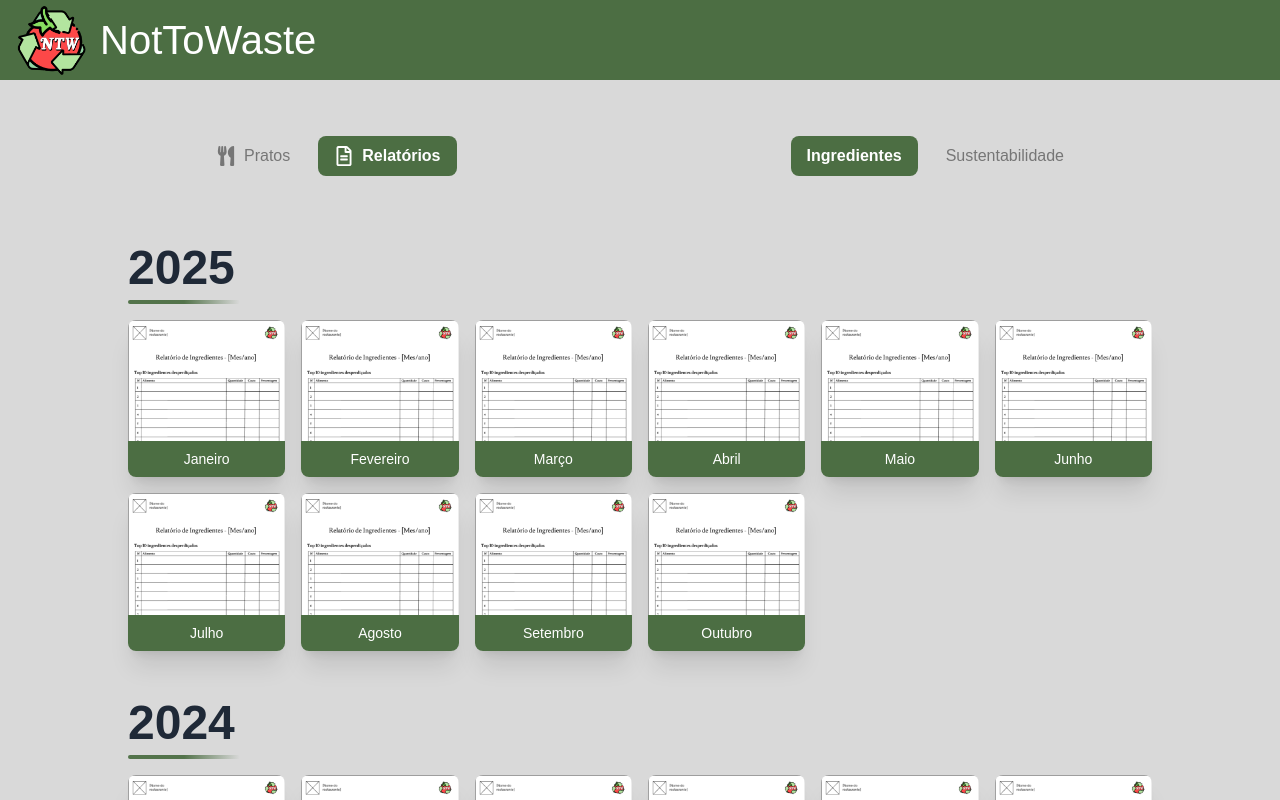
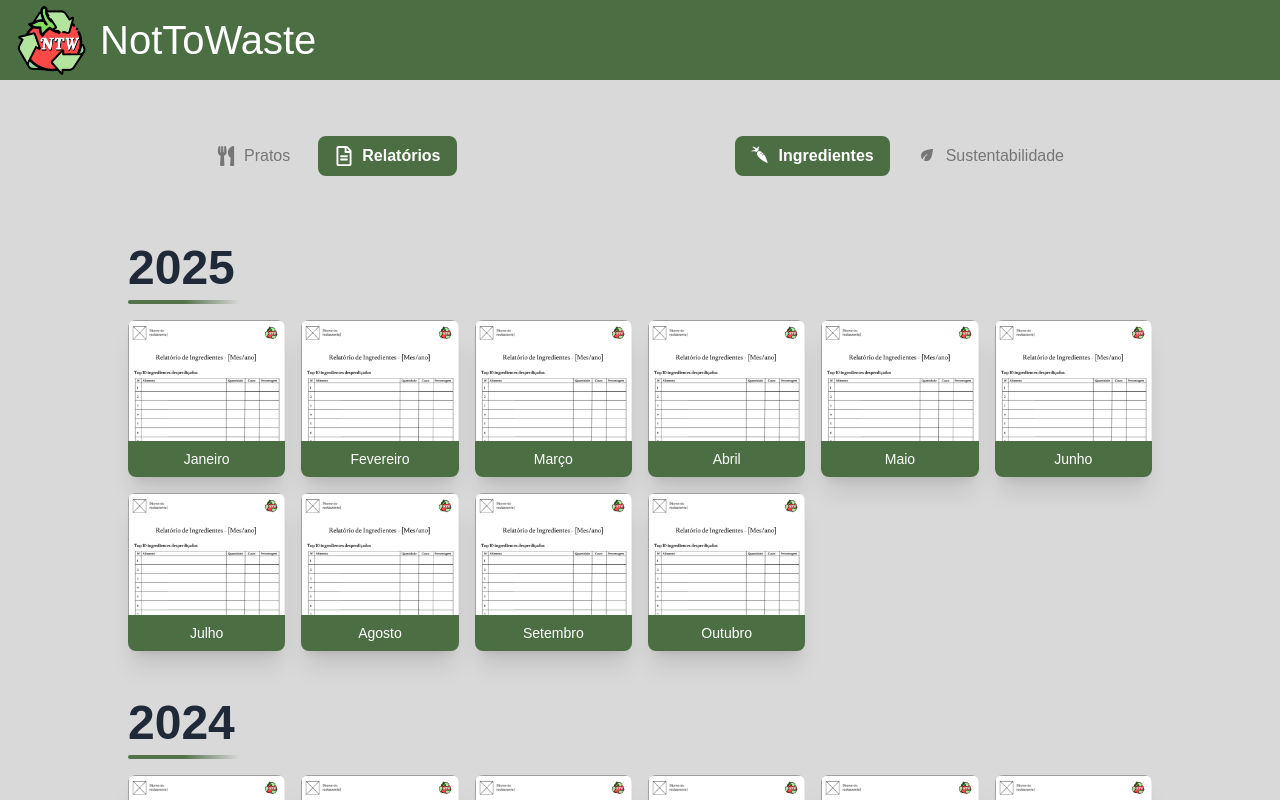
Before and after one commit to mimicarreira13/NotToWaste, a React (Vite) app: page /client in a window 1280 px wide. Both pictures are taken after a click on the tab "Relatórios". Shown: the top 800 px of the page. Built offline with nearby package versions, Linux system fonts and the light colour scheme; a web font is replaced by a local one.

Commit message:
feat: using icons on the toggle on the client page

```diff
--- a/src/pages/Client.tsx
+++ b/src/pages/Client.tsx
@@ -1,5 +1,7 @@
 import { useState } from "react";
 import { FaUtensils, FaRegFileAlt } from "react-icons/fa";
+import { GiCarrot } from "react-icons/gi";
+import { MdEco } from "react-icons/md";
 import ToggleTabs from "../components/ToggleTabs.tsx";
 import ClientGrid from "../components/Client/ClientGrid.tsx";
 import ClientCard from "../components/Client/ClientCard.tsx";
@@ -14,6 +16,9 @@ export default function Client() {
 
     const DishesIcon = <FaUtensils size={20} aria-hidden />;
     const ReportsIcon = <FaRegFileAlt size={20} aria-hidden />;
+
+    const IngredientsIcon = <GiCarrot size={18} aria-hidden />;
+    const SustainabilityIcon = <MdEco size={18} aria-hidden />;
 
     return (
         <div
@@ -38,8 +43,8 @@ export default function Client() {
                 {selected === "reports" && (
                     <ToggleTabs
                         options={[
-                            { id: "ingredients", label: "Ingredientes" },
-                            { id: "sustainability", label: "Sustentabilidade" },
+                            { id: "ingredients", label: "Ingredientes", icon: IngredientsIcon},
+                            { id: "sustainability", label: "Sustentabilidade", icon: SustainabilityIcon },
                         ]}
                         value={reportTab}
                         onChange={(id) => setReportTab(id as "ingredients" | "sustainability")}
```
